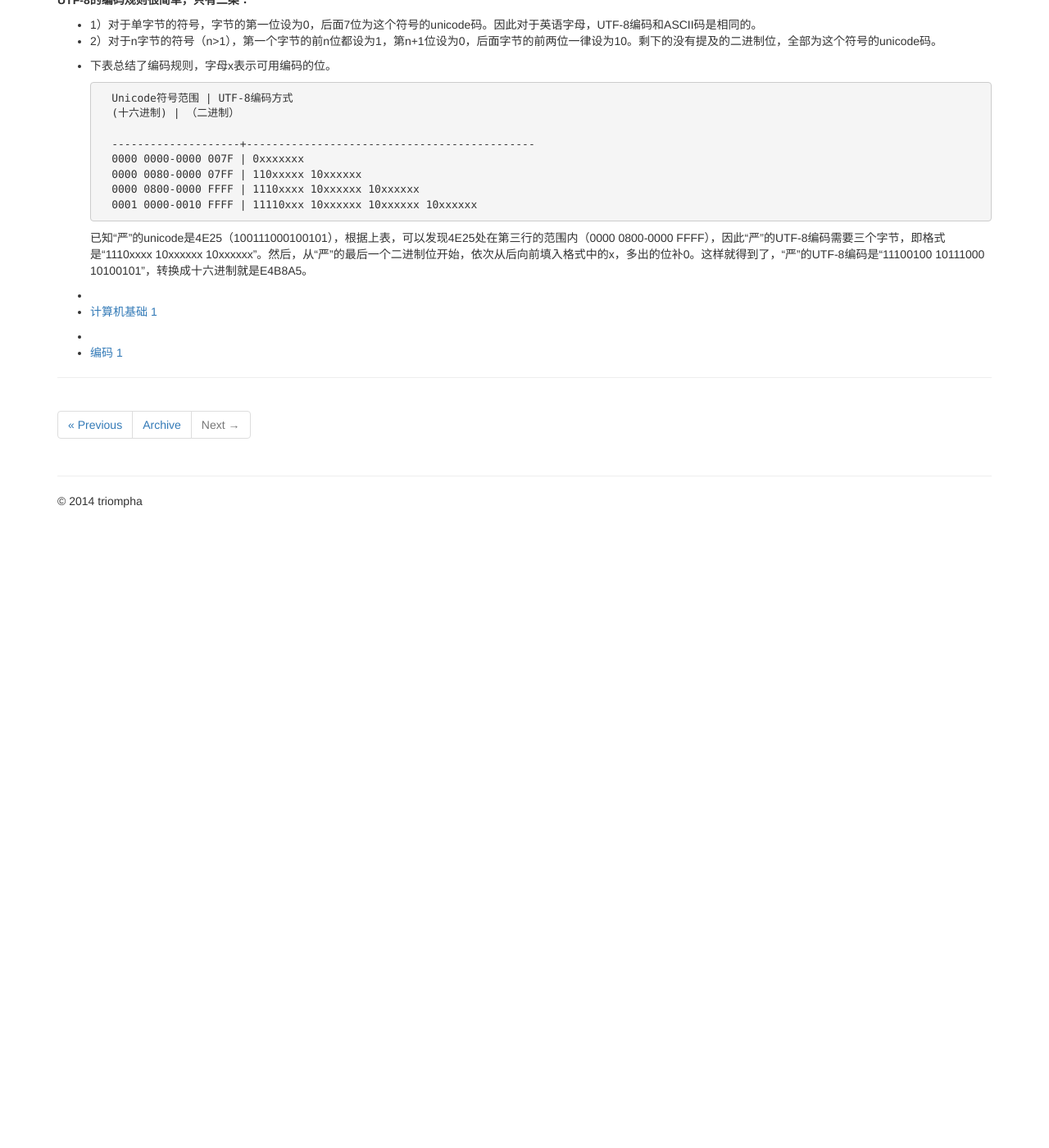
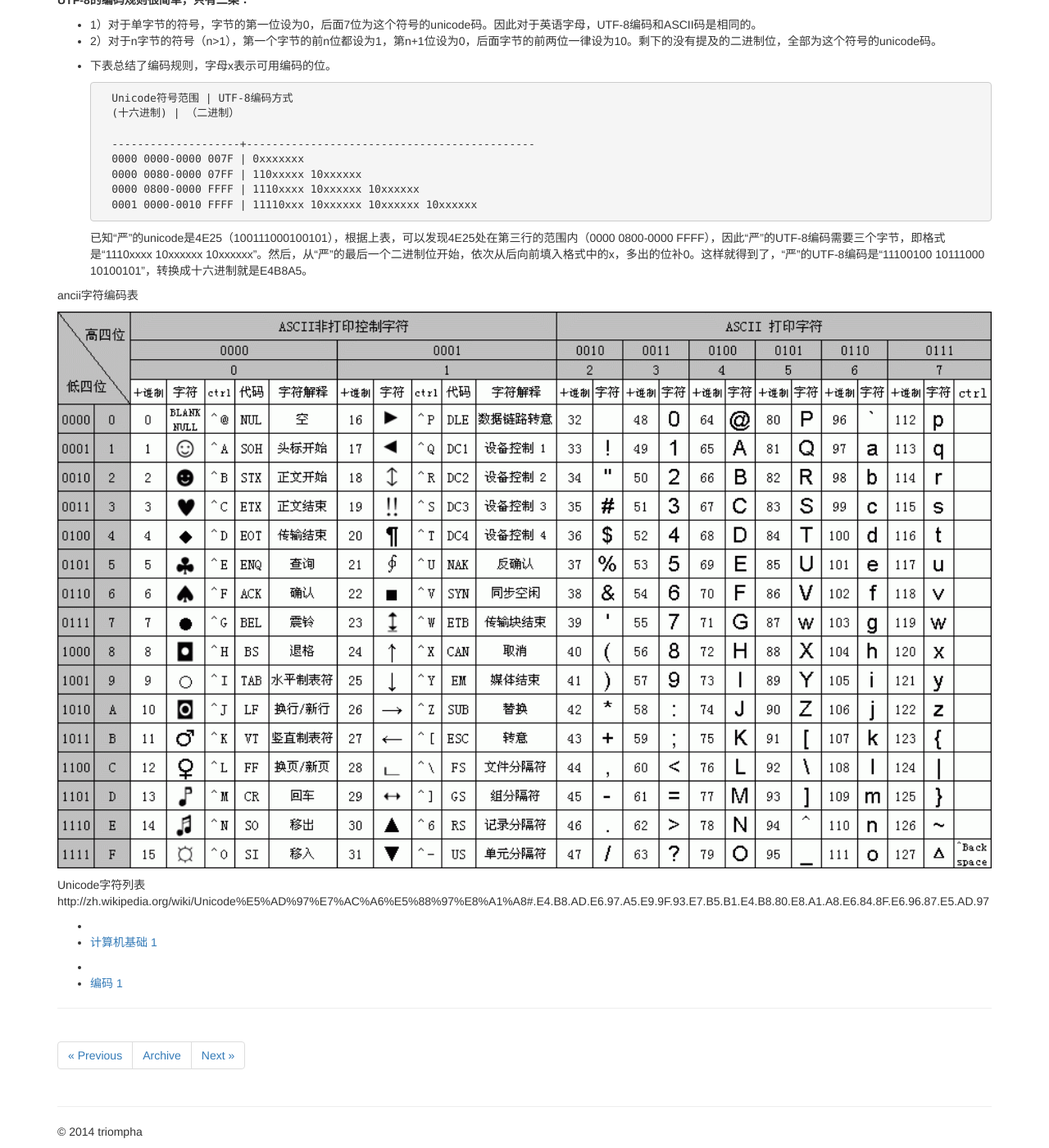
Before and after one commit to triompha/triompha.github.io, a Jekyll site: the page built from _posts/2014-08-26-各种编码之间的关系.md, in a window 1280 px wide and 1400 px high, scrolled down 604 px. Shown: the whole window at 82% size. Built offline with Jekyll 4.4.1, drawn with Linux system fonts in a browser that asks for light colours; nearby versions of some CDN libraries; library files that are not in the unit come from our copies; comment, search, counter and statistics services are not loaded; before the commit the page ends 1235 px from its top, so only the background shows below that.

Commit message:
各种编码之间的关系post提交

```diff
--- a/_posts/2014-08-26-各种编码之间的关系.md
+++ b/_posts/2014-08-26-各种编码之间的关系.md
@@ -43,3 +43,11 @@ UTF-8最大的一个特点，就是它是一种变长的编码方式。它可以
         0001 0000-0010 FFFF | 11110xxx 10xxxxxx 10xxxxxx 10xxxxxx
 
     已知“严”的unicode是4E25（100111000100101），根据上表，可以发现4E25处在第三行的范围内（0000 0800-0000 FFFF），因此“严”的UTF-8编码需要三个字节，即格式是“1110xxxx 10xxxxxx 10xxxxxx”。然后，从“严”的最后一个二进制位开始，依次从后向前填入格式中的x，多出的位补0。这样就得到了，“严”的UTF-8编码是“11100100 10111000 10100101”，转换成十六进制就是E4B8A5。
+
+
+ancii字符编码表
+
+<img src="http://blog.triompha.com/public/upload/ascii.jpg" alt="测试图1" width="100%">
+
+Unicode字符列表
+http://zh.wikipedia.org/wiki/Unicode%E5%AD%97%E7%AC%A6%E5%88%97%E8%A1%A8#.E4.B8.AD.E6.97.A5.E9.9F.93.E7.B5.B1.E4.B8.80.E8.A1.A8.E6.84.8F.E6.96.87.E5.AD.97
```
Also changed, not shown: _posts/2014-08-26-结构数据序列化方式.md (added, +25 -0 lines), public/upload/ascii.jpg (added).
